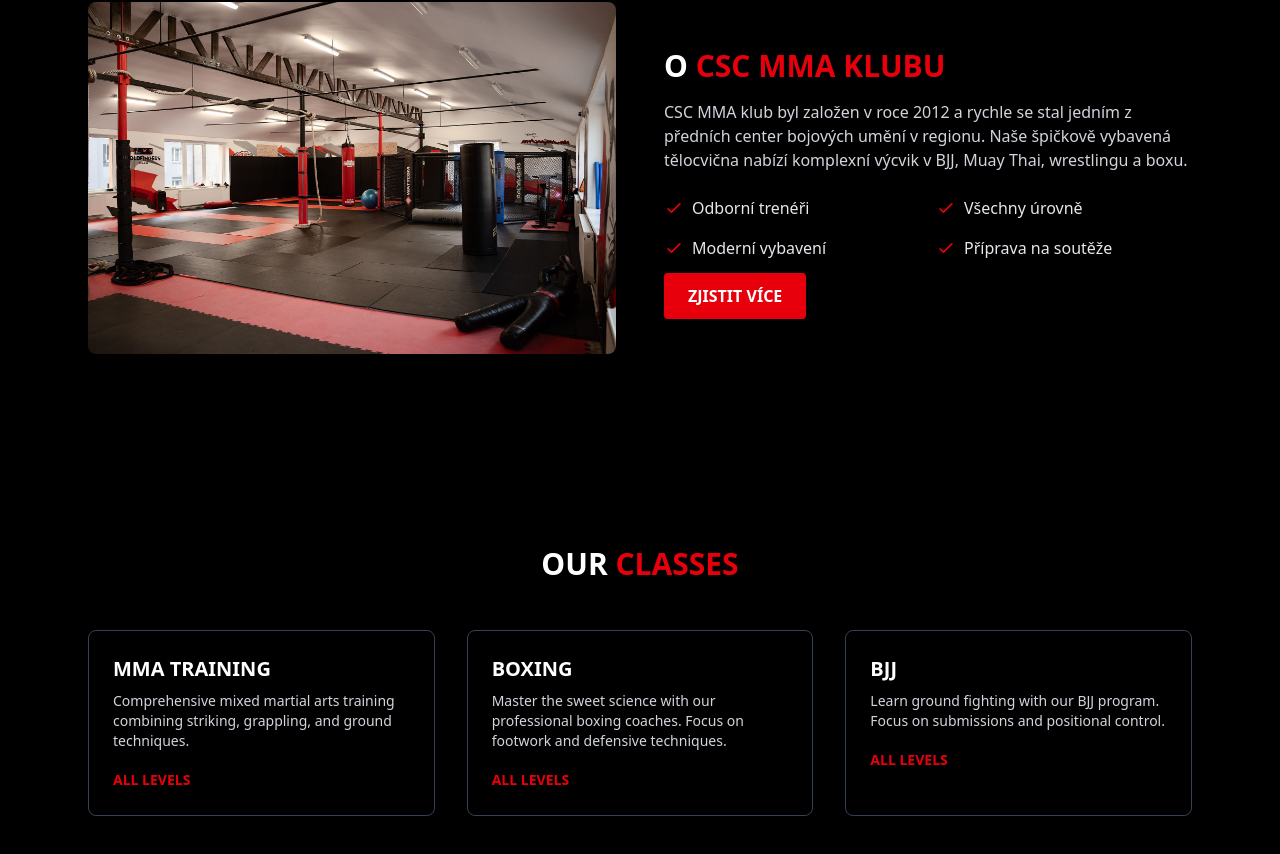
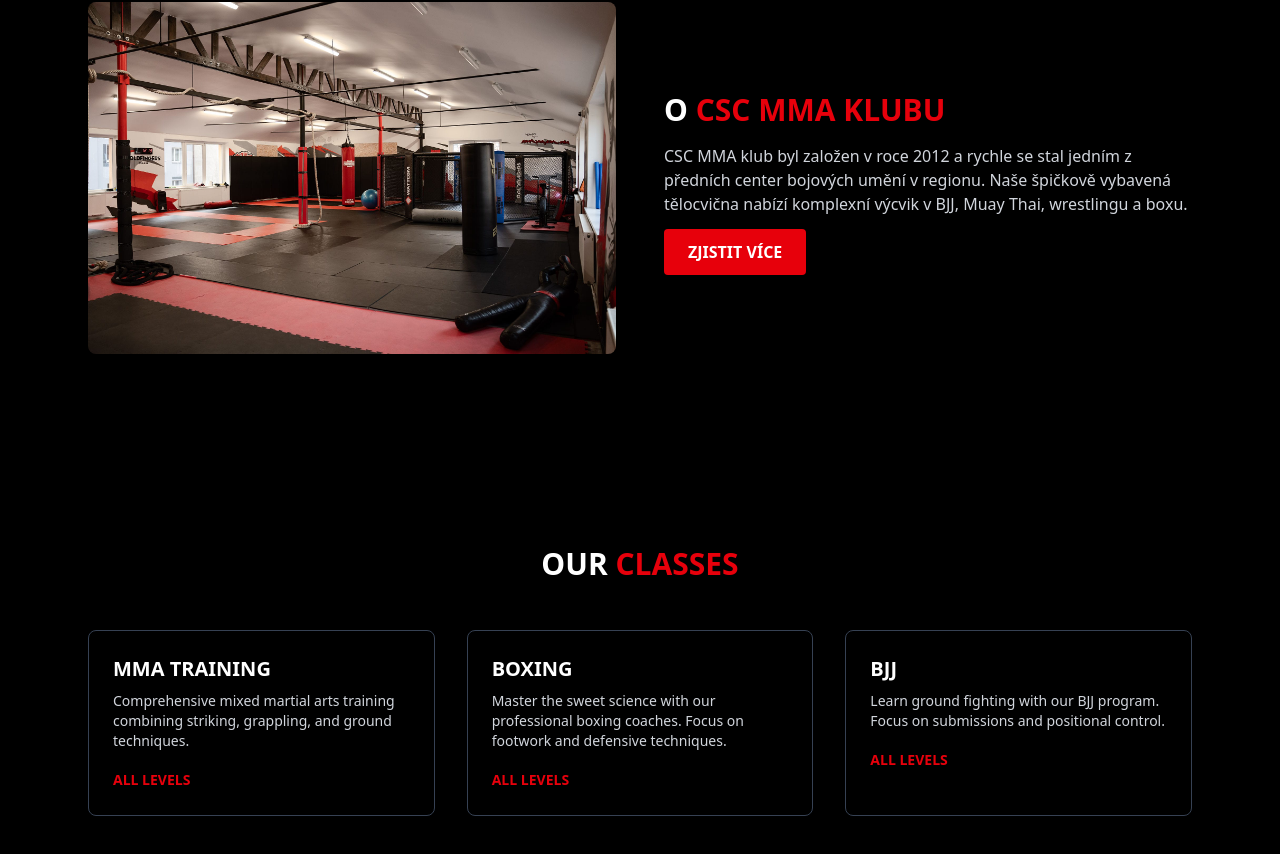
Before and after one commit to Danvizualizujeme/CSC6, a SvelteKit app in the folder CSC6/: page / in a window 1280 px wide. Shown: the part 1196-2050 px from the top of the page. Built offline with nearby package versions, Linux system fonts and the light colour scheme.

Commit message:
(Change) Odstarnění nadbytečnéch ikonech s popiskem

```diff
--- a/CSC6/src/routes/+page.svelte
+++ b/CSC6/src/routes/+page.svelte
@@ -193,16 +193,7 @@
         CSC MMA klub byl založen v roce 2012 a rychle se stal jedním z předních center bojových umění v regionu.
         Naše špičkově vybavená tělocvična nabízí komplexní výcvik v BJJ, Muay Thai, wrestlingu a boxu.
       </p>
-      <ul class="grid grid-cols-1 sm:grid-cols-2 gap-4 mb-6">
-        {#each aboutList as item}
-          <li class="flex items-center text-gray-200">
-            <svg xmlns="http://www.w3.org/2000/svg" class="h-5 w-5 text-red-600 mr-2" fill="none" viewBox="0 0 24 24" stroke="currentColor" stroke-width="2">
-              <path stroke-linecap="round" stroke-linejoin="round" d="M5 13l4 4L19 7" />
-            </svg>
-            {item}
-          </li>
-        {/each}
-      </ul>
+
       <a href="/o-nas" class="bg-red-600 hover:bg-red-700 transition px-6 py-3 rounded font-semibold">ZJISTIT VÍCE</a>
     </div>
   </section>
```
